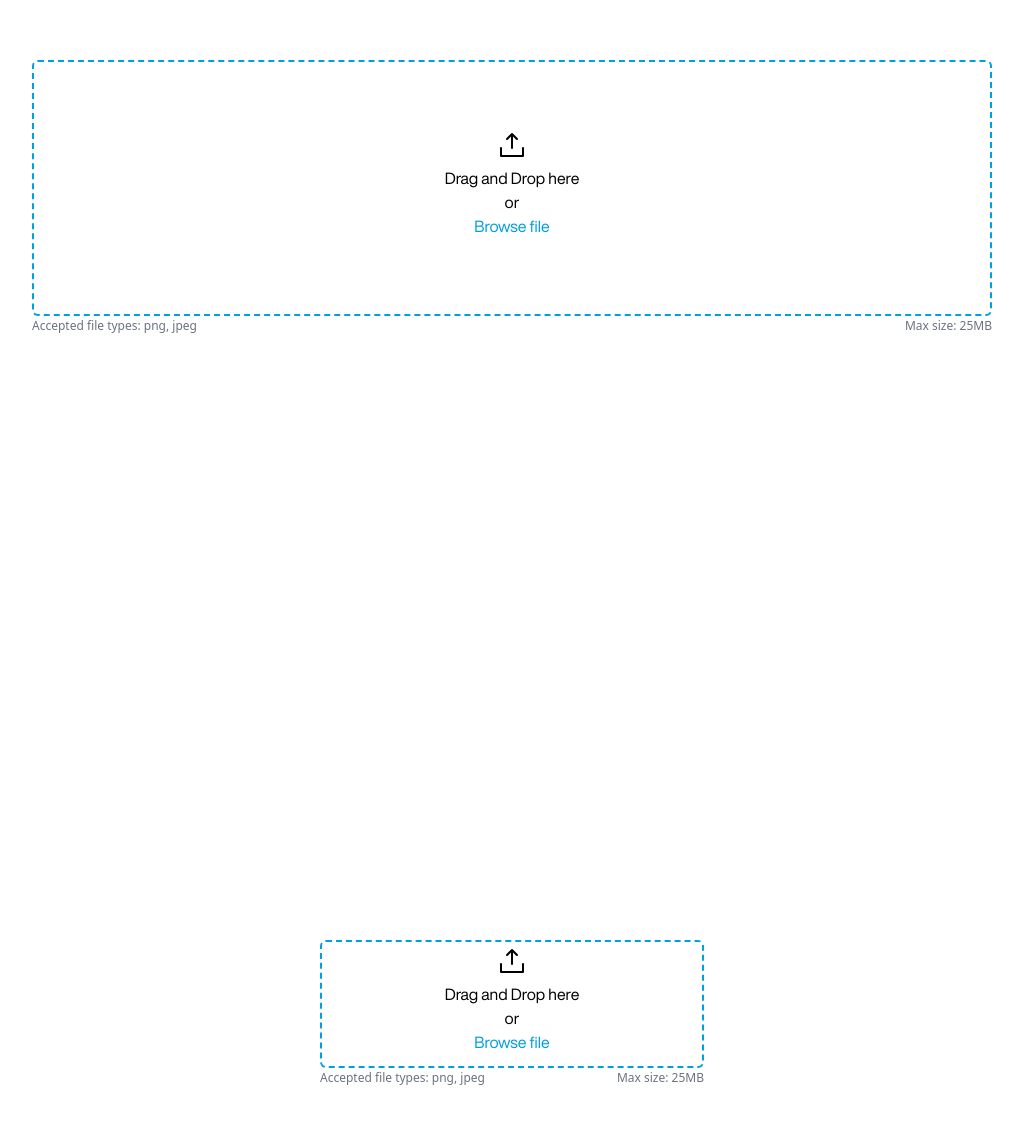
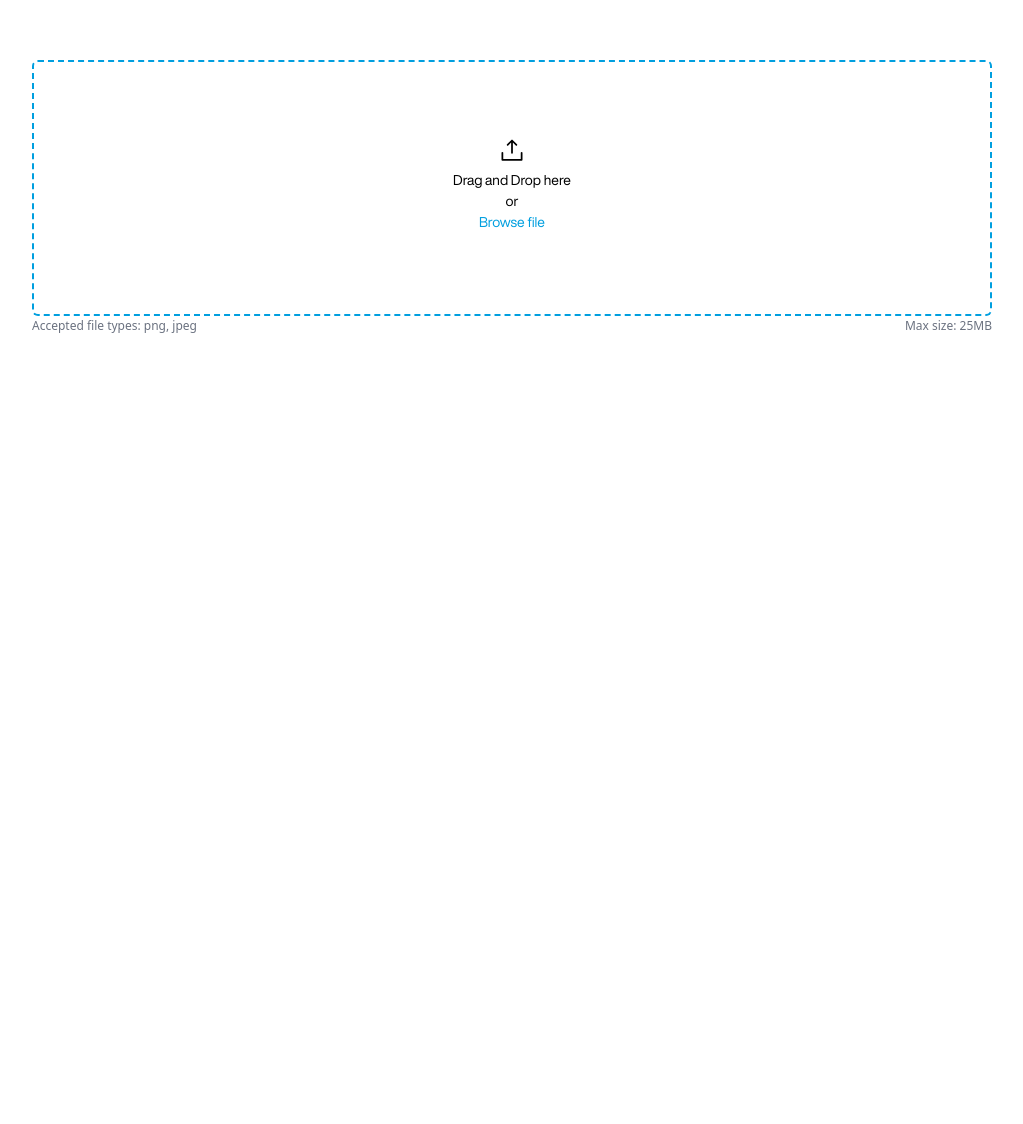
Before and after one commit to UofA-Blueprint/AlzheimerCalgary2.0, a React (Vite) app: page /upload-file-test in a window 1280 px wide. Shown: the part 204-1328 px from the top of the page, without its empty margins (128-1151 px from the left). After the commit the page ends 800 px from the top, so only its background shows below. Built offline with nearby package versions, Linux system fonts and the light colour scheme.

Commit message:
removed style that adjusted text-size nth time

```diff
--- a/src/components/MediaUploadZone.tsx
+++ b/src/components/MediaUploadZone.tsx
@@ -70,11 +70,8 @@ const MediaUploadZone: React.FC<MediaUploadZoneProps> = ({
         onDragOver={handleDragOver}
         onDragLeave={handleDragLeave}
       >
-        <div className="flex flex-col  justify-center items-center flex-grow text-body-reg text-base ">
-          <UploadSimple
-            className="mb-3 leading-normal"
-            style={{ transform: "scale(2)" }}
-          />
+        <div className="flex flex-col  justify-center items-center flex-grow text-body-reg sm:text-body-sm  ">
+          <UploadSimple className="mb-3 leading-normal scale-[2]" />
           <div className="leading-normal ">Drag and Drop here</div>
           <div className="leading-normal"> or </div>
           <input
--- a/src/routes/MediaUploadZoneTestRoute.tsx
+++ b/src/routes/MediaUploadZoneTestRoute.tsx
@@ -15,11 +15,6 @@ const MediaUploadZonetestRoute: React.FC = () => {
           <MediaUploadZone onFilesDropped={handleFilesDropped} />
         </div>
       </div>
-      <div className="grid place-items-center h-screen ">
-        <div className="w-96 h-32 mt-4 ">
-          <MediaUploadZone onFilesDropped={handleFilesDropped} />
-        </div>
-      </div>
     </div>
   );
 };
```
